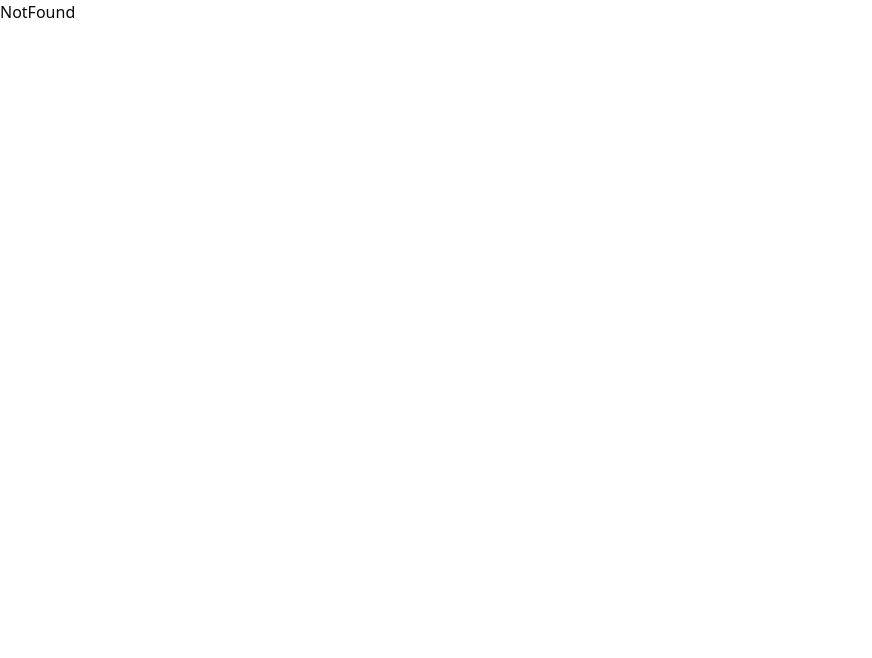
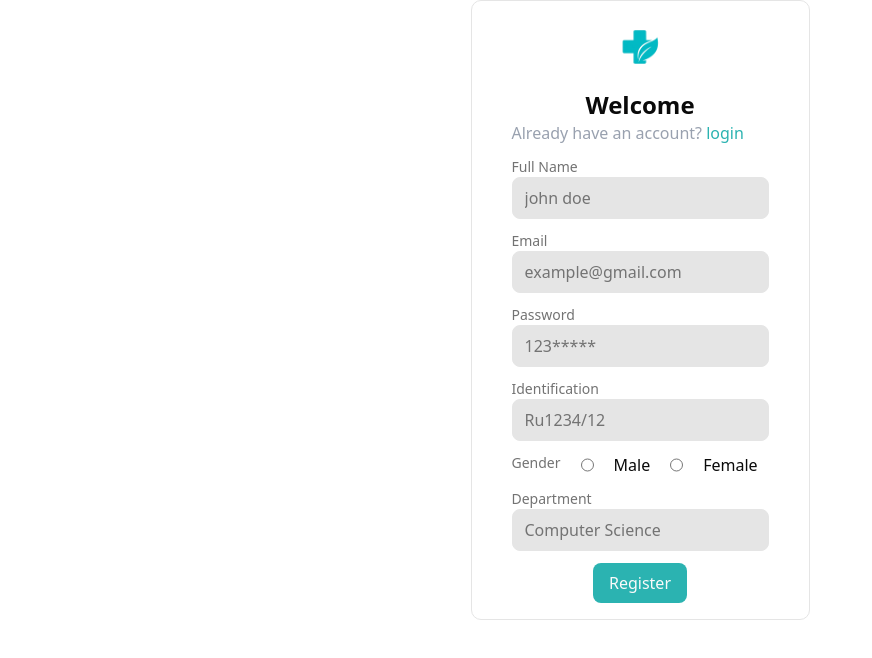
Before and after one commit to Natnsis/clinic-management-system, a React (Vite) app in the folder frontEnd/: page /register in a window 1280 px wide. Shown: the top 658 px of the page, without its empty margins (0-872 px from the left). Built offline with nearby package versions, Linux system fonts and the light colour scheme.

Commit message:
login and register pages

```diff
--- a/frontEnd/src/components/welcome/Footer.tsx
+++ b/frontEnd/src/components/welcome/Footer.tsx
@@ -4,7 +4,7 @@
 
 const Footer = () => {
   return (
-    <section className="p-15">
+    <section className="p-15 bg-secondary text-white">
       <div className="border-b-1 mb-5 flex justify-between pb-10">
         <div className="flex gap-2 items-center font-poppins">
           <img src="/logo.png" alt="logo" className="w-15" />
--- a/frontEnd/src/components/welcome/Header.tsx
+++ b/frontEnd/src/components/welcome/Header.tsx
@@ -26,8 +26,12 @@
         </div>
       </div>
       <div className="flex gap-3">
-        <button className={button.primary}>Login</button>
-        <button className={button.outline}>Sign Up</button>
+        <Link to="/login">
+          <button className={button.primary}>Login</button>
+        </Link>
+        <Link to="/register">
+          <button className={button.outline}>Sign Up</button>
+        </Link>
       </div>
     </div>
   );
--- a/frontEnd/src/main.tsx
+++ b/frontEnd/src/main.tsx
@@ -4,9 +4,13 @@
 import App from "./App.tsx";
 import { createBrowserRouter, RouterProvider } from "react-router-dom";
 import NotFound from "./pages/NotFound.tsx";
+import Login from "./pages/auth/Login.tsx";
+import Register from "./pages/auth/Register.tsx";
 
 const router = createBrowserRouter([
   { path: "/", element: <App /> },
+  { path: "/login", element: <Login /> },
+  { path: "/register", element: <Register /> },
   { path: "*", element: <NotFound /> },
 ]);
 
--- a/frontEnd/src/pages/auth/Login.tsx
+++ b/frontEnd/src/pages/auth/Login.tsx
@@ -1,7 +1,45 @@
-import React from "react";
+import { button, card, input, text } from "@/styles";
+import { Link } from "react-router-dom";
 
 const Login = () => {
-  return <div>Login</div>;
+  return (
+    <div className="h-screen flex justify-center items-center ">
+      <div className={`space-y-3  px-10 ${card.withBorder}`}>
+        <div className="flex justify-center">
+          <img src="logo.png" alt="logo" className="w-15" />
+        </div>
+        <div>
+          <h1 className={`text-center ${text.heading}`}>Welcome Back</h1>
+          <p className="text-gray-400">
+            Don't have an account yet?{" "}
+            <Link className="text-primary" to="/register">
+              register
+            </Link>
+          </p>
+        </div>
+        <div>
+          <p className={text.label}>enter email</p>
+          <input
+            name="email"
+            type="email"
+            className={input.base}
+            placeholder="example@gmail.com"
+          />
+        </div>
+        <div>
+          <p className={text.label}>enter password</p>
+          <input
+            type="password"
+            className={input.base}
+            placeholder="Asu12***"
+          />
+        </div>
+        <div className="flex justify-center">
+          <button className={button.primary}>Login</button>
+        </div>
+      </div>
+    </div>
+  );
 };
 
 export default Login;
--- a/frontEnd/src/pages/auth/Register.tsx
+++ b/frontEnd/src/pages/auth/Register.tsx
@@ -1,7 +1,77 @@
-import React from "react";
+import { button, card, checkbox, input, text } from "@/styles";
+import { Link } from "react-router-dom";
 
 const Register = () => {
-  return <div>Register</div>;
+  return (
+    <div className="flex justify-center items-center ">
+      <div className={`space-y-3 px-10 ${card.withBorder}`}>
+        <div className="flex justify-center">
+          <img src="logo.png" alt="logo" className="w-15" />
+        </div>
+        <div>
+          <h1 className={`text-center ${text.heading}`}>Welcome</h1>
+          <p className="text-gray-400">
+            Already have an account?{" "}
+            <Link className="text-primary" to="/login">
+              login
+            </Link>
+          </p>
+        </div>
+        <div>
+          <p className={text.label}>Full Name</p>
+          <input type="text" className={input.base} placeholder="john doe" />
+        </div>
+        <div>
+          <p className={text.label}>Email</p>
+          <input
+            type="email"
+            className={input.base}
+            placeholder="example@gmail.com"
+          />
+        </div>{" "}
+        <div>
+          <p className={text.label}>Password</p>
+          <input
+            type="password"
+            className={input.base}
+            placeholder="123*****"
+          />
+        </div>{" "}
+        <div>
+          <p className={text.label}>Identification</p>
+          <input type="text" className={input.base} placeholder="Ru1234/12" />
+        </div>
+        <div className="flex gap-5">
+          <p className={text.label}>Gender</p>
+          <input
+            type="radio"
+            name="gender"
+            className={checkbox}
+            placeholder=""
+          />
+          Male
+          <input
+            type="radio"
+            name="gender"
+            className={checkbox}
+            placeholder=""
+          />
+          Female
+        </div>{" "}
+        <div>
+          <p className={text.label}>Department</p>
+          <input
+            type="text"
+            className={input.base}
+            placeholder="Computer Science"
+          />
+        </div>
+        <div className="flex justify-center">
+          <button className={button.primary}>Register</button>
+        </div>
+      </div>
+    </div>
+  );
 };
 
 export default Register;
```
Also changed, not shown: frontEnd/src/styles.ts (line endings or trailing spaces).
